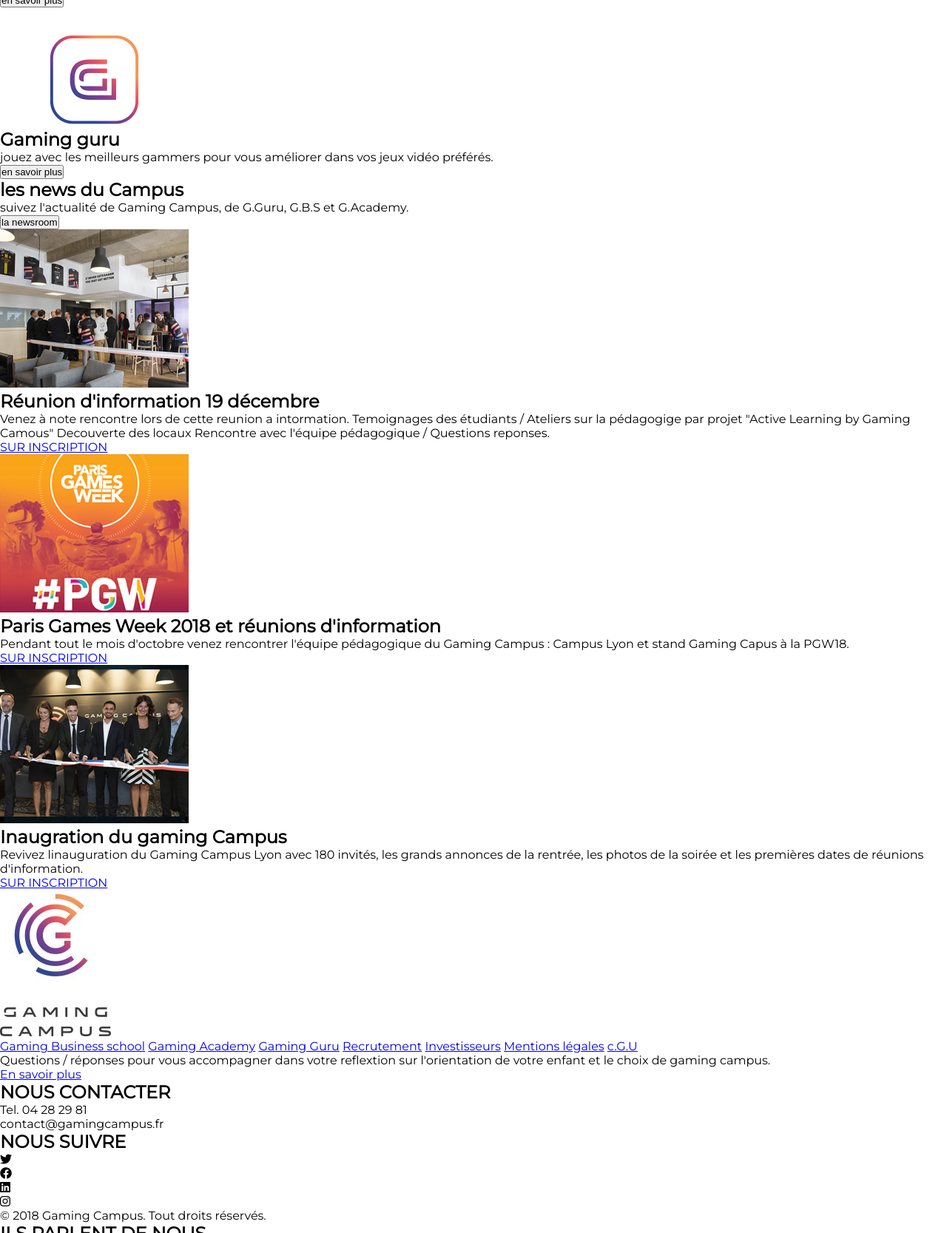
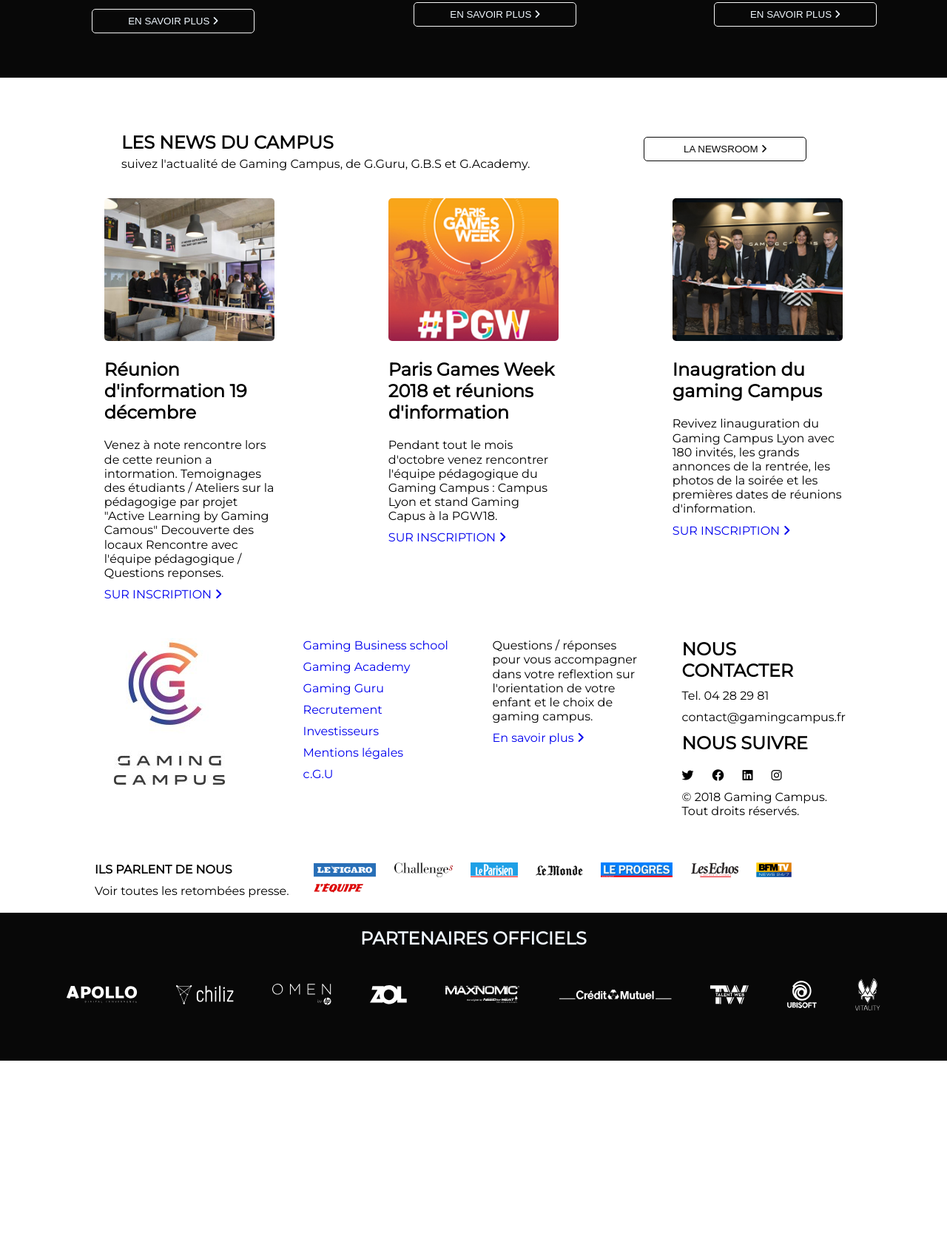
Before and after one commit to chemayoub/Gaming-Campus, a plain HTML site: page assets/index.html in a window 1280 px wide. Shown: the part 1133-2800 px from the top of the page at 74% size. After the commit the page ends 2567 px from the top, so only its background shows below. Drawn offline with Linux system fonts and the light colour scheme.

Commit message:
Ajout CSS

```diff
--- a/assets/index.html
+++ b/assets/index.html
@@ -31,7 +31,7 @@
       <div class="">
         <img src="/assets/img/logo-gc-hero.png" alt="logo Gaming Campus" />
         <h1>PASSION. PROFESSIONALISME. PERFORMANCE.</h1>
-        <button>Gaming Campus en video</button>
+        <button>Gaming Campus en video <i class="fa-solid fa-angle-right"></i></button>
       </div>
 
     </header>
@@ -54,7 +54,7 @@
             formez-vous dans la premiére école de management dédiée aux enjeux
             et métiers du jeuvidéo.
           </p>
-          <button>en savoir plus</button>
+          <button>en savoir plus <i class="fa-solid fa-angle-right"></i></button>
         </div>
         <div class="branch-card">
           <img
@@ -66,7 +66,7 @@
             entrainez-vous dans des conditions optimales pour devenir esportif
             professionnel.
           </p>
-          <button>en savoir plus</button>
+          <button>en savoir plus <i class="fa-solid fa-angle-right"></i></button>
         </div>
         <div class="branch-card">
           <img
@@ -78,7 +78,7 @@
             jouez avec les meilleurs gammers pour vous améliorer dans vos jeux
             vidéo préférés.
           </p>
-          <button>en savoir plus</button>
+          <button>en savoir plus <i class="fa-solid fa-angle-right"></i></button>
         </div>
       </div>
     </section>
@@ -91,7 +91,7 @@
           </p>
         </div>
         <div class="btn-new">
-          <button>la newsroom</button>
+          <button>la newsroom <i class="fa-solid fa-angle-right"></i></button>
         </div>
       </div>
       <div class="container-card_news">
@@ -104,7 +104,7 @@
             "Active Learning by Gaming Camous" Decouverte des locaux Rencontre
             avec l'équipe pédagogique / Questions reponses.
           </p>
-          <a href="#">SUR INSCRIPTION</a>
+          <a href="#">SUR INSCRIPTION <i class="fa-solid fa-angle-right"></i></a>
         </div>
         <div class="card-news">
           <img src="/assets/img/pgw18home.jpg" alt="" />
@@ -113,7 +113,7 @@
             Pendant tout le mois d'octobre venez rencontrer l'équipe pédagogique
             du Gaming Campus : Campus Lyon et stand Gaming Capus à la PGW18.
           </p>
-          <a href="#">SUR INSCRIPTION</a>
+          <a href="#">SUR INSCRIPTION <i class="fa-solid fa-angle-right"></i></a>
         </div>
         <div class="card-news">
           <img src="/assets/img/inauguration_gaming_campus_photo.jpg" alt="" />
@@ -123,16 +123,16 @@
             grands annonces de la rentrée, les photos de la soirée et les
             premières dates de réunions d'information.
           </p>
-          <a href="#">SUR INSCRIPTION</a>
+          <a href="#">SUR INSCRIPTION <i class="fa-solid fa-angle-right"></i></a>
         </div>
       </div>
     </section>
     <section class="infos-contact">
       <div class="container-infos-contact">
-        <div class="logo">
+        <div class="card-info">
           <img src="/assets/img/logo-gc-footer.jpg" alt="logo gaming campus " />
         </div>
-        <div class="news-information">
+        <div class="card-info">
           <a href="#">Gaming Business school</a>
           <a href="#">Gaming Academy</a>
           <a href="#">Gaming Guru</a>
@@ -141,14 +141,14 @@
           <a href="#">Mentions légales</a>
           <a href="#">c.G.U</a>
         </div>
-        <div class="parents">
+        <div class="card-info">
           <p>
             Questions / réponses pour vous accompagner dans votre reflextion sur
             l'orientation de votre enfant et le choix de gaming campus.
           </p>
-          <a href="#">En savoir plus</a>
+          <a href="#">En savoir plus <i class="fa-solid fa-angle-right"></i></a>
         </div>
-        <div class="contact">
+        <div class="card-info">
           <h2>NOUS CONTACTER</h2>
           <p>Tel. 04 28 29 81</p>
           <p>contact@gamingcampus.fr</p>
@@ -164,9 +164,9 @@
           <p>© 2018 Gaming Campus. Tout droits réservés.</p>
         </div>
       </div>
-      <div class="media-container">
+      <div class="card-info-media">
         <div class="media">
-          <h2>ILS PARLENT DE NOUS</h2>
+          <h4>ILS PARLENT DE NOUS</h4>
           <p>Voir toutes les retombées presse.</p>
         </div>
         <div class="card-media">
@@ -183,6 +183,7 @@
     </section>
     <footer>
       <h2>PARTENAIRES OFFICIELS</h2>
+     <div class="img-footer">
       <img src="/assets/img/apollo.png" alt="logo sponsor apollo">
       <img src="/assets/img/chiliz.png" alt="logo sponsor chiliz">
       <img src="/assets/img/omen.png" alt="logo sponsor omen ">
@@ -192,6 +193,7 @@
       <img src="/assets/img/talent-web.png" alt="logo sponsor talent-web">
       <img src="/assets/img/ubisoft.png" alt="logo sponsor ubisoft">
       <img src="/assets/img/vitality.png" alt="logo sponsor vitality">
+     </div>
     </footer>
   </body>
 </html>
--- a/assets/styles/style.css
+++ b/assets/styles/style.css
@@ -3,6 +3,7 @@
     margin: 0;
     box-sizing: border-box;
     list-style: none;
+    text-decoration: none;
 }
 @font-face {
     font-family: Montserrat;
@@ -13,12 +14,11 @@ body{
 }
 
 nav{
-    width: 90%;
-    margin: 0 auto;
     height: 60px;
     display: flex;
     align-items: center;
     justify-content: center;
+    font-weight:bold;
 }
 nav ul{
     display: flex;
@@ -44,8 +44,176 @@ header{
 }
 header h1{
     color: aliceblue;
+    margin: 40px 0;
+}
+header button{
+    width: 220px;
+    padding: 8px 0;
+    background: rgba(0, 0, 0, 0);
+    border: 1px solid whitesmoke;
+    border-radius: 5px;
+    color: aliceblue;
+    margin: 20px 0;
+    text-transform:uppercase;
+    font-weight: 400;
+    cursor: pointer;
+}
+.introduction{
+    text-align: center;
+    margin: 30px 0;
+    font-weight: bold;
+}
+.introduction p{
+    width: 50%;
+    margin: 30PX auto;
+}
+.branch{
+    display: flex;
+    justify-content: center;
+    align-items: center;
+    margin: 30px 0;
+    padding: 40px 0;
+    background: #080808;
+    color: #FEFEFE;
+}
+.branch-card{
+    text-align: center;
+}
+.branch-card p{
+    width:50%;
+    margin: 10px auto;
+}
+.branch-card button{
+    width: 220px;
+    padding: 8px 0;
+    background: rgba(0, 0, 0, 0);
+    border: 1px solid whitesmoke;
+    color: aliceblue;
+    margin: 20px 0;
+    text-transform:uppercase;
+    font-weight: 400;
+    border-radius: 5px;
+    cursor: pointer;
+}
+.information{
+    width: 90%;
+    margin: 0px auto;
+}
+.news-campus{
+    display: flex;
+    align-items: center;
+    justify-content: center;
+    padding: 30px 0;
+}
+.news{
+    width: 70%;
+    padding-left: 100px;
+}
+.news h2{
+    text-transform: uppercase;
+    margin: 5px 0;
+}
+.btn-new{
+    width: 30%;
+}
+.btn-new button{
+    width: 220px;
+    padding: 8px 0;
+    background: rgba(0, 0, 0, 0);
+    border: 1px solid #080808;
+    color: #080808;
+    margin: 20px 0;
+    text-transform:uppercase;
+    font-weight: 400;
+    border-radius: 5px;
+    cursor: pointer;
+}
+.container-card_news{
+    display: flex;
+    align-items: flex-start;
+    justify-content: space-around;
+    text-align: center;
+}
+.card-news{
+    width: 20%;
+    text-align: left;
+}
+.card-news img{
+    width: 100%;
+    border-radius: 5px;
+}
+.card-news h2{
     margin: 20px 0;
 }
-header button{
-    width: 200px;
+.card-news p{
+    padding-bottom: 10px;
+    line-height: 1.2;
 }
+.container-infos-contact{
+    display: flex;
+    width: 80%;
+    margin: 50px auto;
+}
+.card-info{
+    width: 20%;
+    margin: 0 auto;
+}
+.card-info img{
+    display: flex;
+    align-items: center;
+    justify-content: center;
+}
+.card-info h2{
+    padding-bottom: 10px;
+}
+.card-info p{
+    line-height: 1.2;
+    padding-bottom: 10px;
+}
+.card-info a{
+    cursor: pointer;
+    display: block;
+    padding-bottom: 10px;
+}
+.social-networks ul{
+    display: flex;
+    align-items: center;
+    padding: 10px 0;
+}
+.social-networks li{
+  padding-right: 25px;;
+}
+.card-info-media{
+    width: 80%;
+    margin: 20px auto;
+    display: flex;
+    align-items: center;
+}
+.media{
+    width: 30%;
+}
+.media h4{
+    padding-bottom: 10px;
+}
+.card-media img{
+    padding-right: 20px;
+}
+footer{
+    width: 100%;
+    margin: 0px 0;
+    background: #080808;
+    height: 200px;
+}
+footer h2{
+    padding: 20px 0;
+    text-align: center;
+    color: aliceblue;
+}
+.img-footer{
+    display: flex;
+    align-items: center;
+    justify-content: space-around;
+    width:90%;
+    margin: 0 auto;
+    padding: 20px 0;
+}
```
